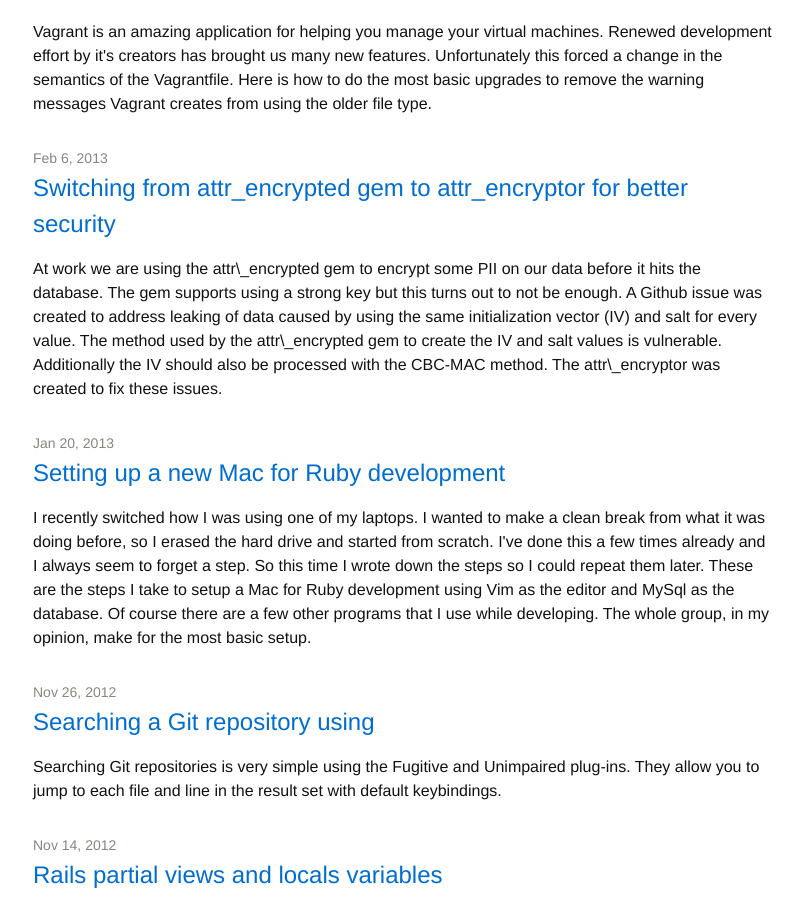
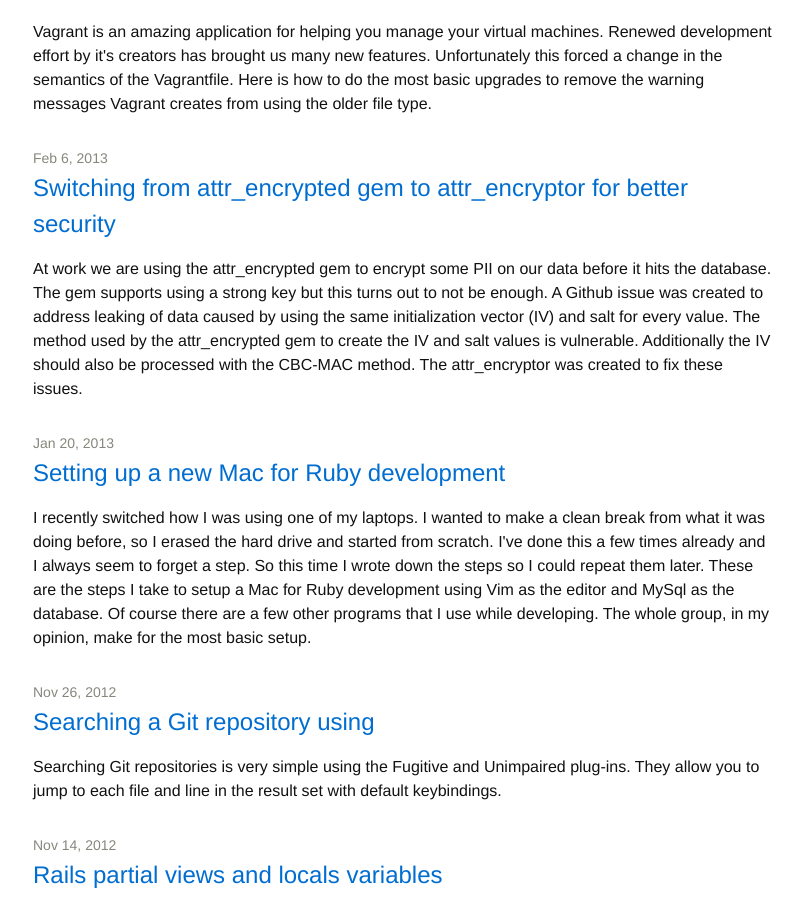
Before and after one commit to jjasonclark/jjasonclark.com, a Jekyll site: the page built from index.html, in a window 1280 px wide and 900 px high, scrolled down 745 px. Shown: the whole window, without its empty margins (237-1040 px from the left). Built offline with Jekyll 4.4.1, drawn with Linux system fonts in a browser that asks for light colours; comment, search, counter and statistics services are not loaded.

```diff
--- a/_posts/2013-02-06-switching_from_attr_encrypted_to_attr_encryptor.markdown
+++ b/_posts/2013-02-06-switching_from_attr_encrypted_to_attr_encryptor.markdown
@@ -4,8 +4,8 @@ date: 2013-02-06
 comments: true
 categories: ruby, programming
 keywords: ruby, programming, gem, security, encryption
-description: How to switch from attr\_encrypted to attr\_encryptor gem for better security
-summary: At work we are using the attr\_encrypted gem to encrypt some PII on our data before it hits the database. The gem supports using a strong key but this turns out to not be enough. A Github issue was created to address leaking of data caused by using the same initialization vector (IV) and salt for every value. The method used by the attr\_encrypted gem to create the IV and salt values is vulnerable. Additionally the IV should also be processed with the CBC-MAC method. The attr\_encryptor was created to fix these issues.
+description: How to switch from attr_encrypted to attr_encryptor gem for better security
+summary: At work we are using the attr_encrypted gem to encrypt some PII on our data before it hits the database. The gem supports using a strong key but this turns out to not be enough. A Github issue was created to address leaking of data caused by using the same initialization vector (IV) and salt for every value. The method used by the attr_encrypted gem to create the IV and salt values is vulnerable. Additionally the IV should also be processed with the CBC-MAC method. The attr_encryptor was created to fix these issues.
 title: Switching from attr_encrypted gem to attr_encryptor for better security
 permalink: /switching_from_attr_encrypted_to_attr_encryptor
 ---
```
Also changed, not shown: 1 other file.
